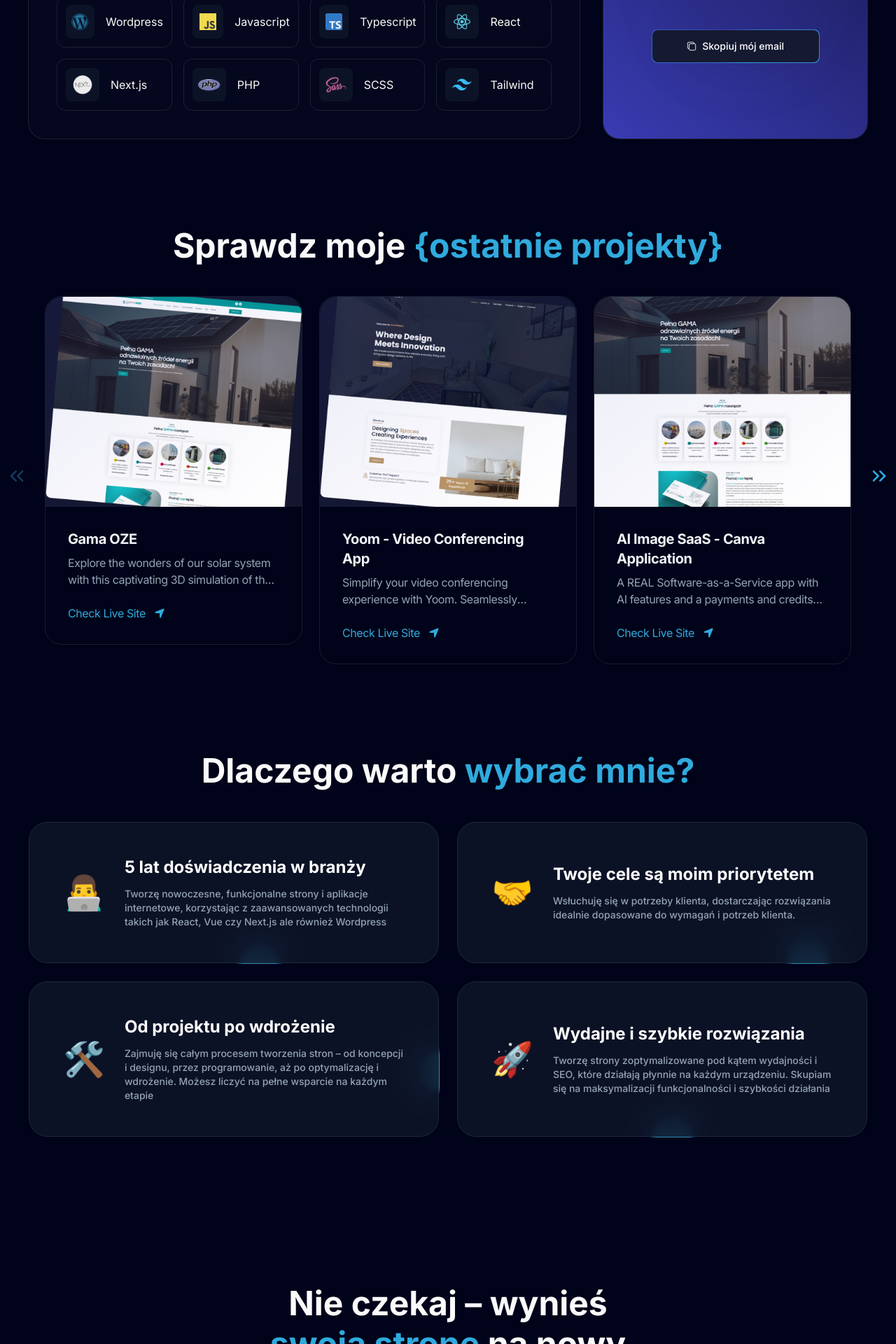
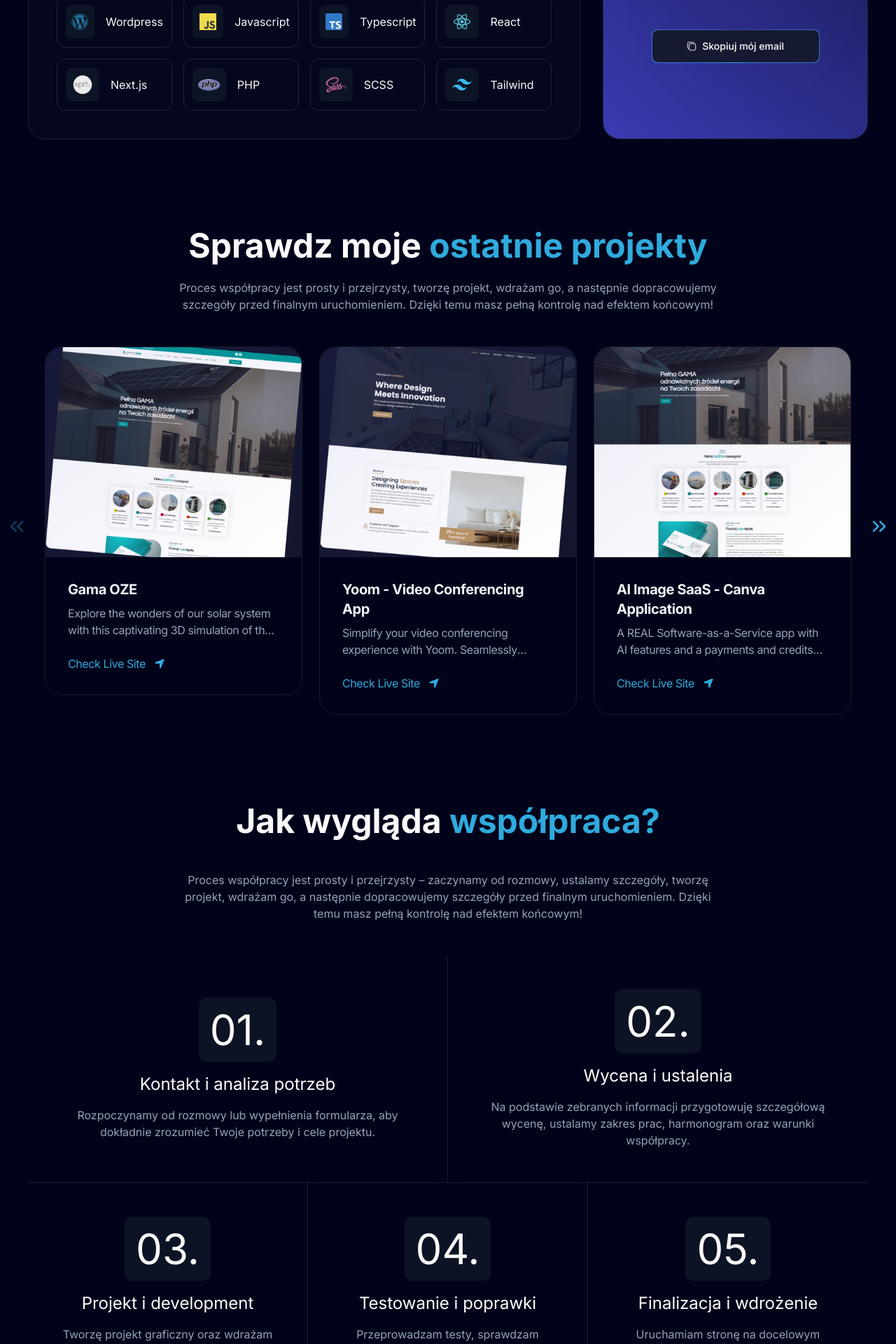
Before and after one commit to frageno/portfolio, a Next.js app: page / in a window 1280 px wide. Shown: the part 1667-3587 px from the top of the page at 70% size. Built offline with nearby package versions, Linux system fonts and the light colour scheme.

Commit message:
feat: add collaboration process section with detailed steps and enhance RecentProject component layout

```diff
--- a/app/page.tsx
+++ b/app/page.tsx
@@ -22,6 +22,42 @@
         <Hero />
         <Grid />
         <RecentProject />
+        <div className="w-full space-y-6 md:space-y-8 lg:space-y-12">
+          <h2 className="heading">
+              Jak wygląda <span className="text-purple"> współpraca?</span>
+          </h2>
+          <p className="text-slate-400 text-base text-center max-w-3xl mx-auto">Proces współpracy jest prosty i przejrzysty – zaczynamy od rozmowy, ustalamy szczegóły, tworzę projekt, wdrażam go, a następnie dopracowujemy szczegóły przed finalnym uruchomieniem. Dzięki temu masz pełną kontrolę nad efektem końcowym!</p>
+          <div className="grid grid-cols-12">
+            {/* First row - span 6 columns */}
+            <div className="flex flex-col items-center justify-center text-center col-span-6 p-6 md:p-8 xl:p-12 space-y-4 border-r border-b border-white/[0.1]">
+              <div className="w-fit text-6xl bg-black-200 p-4 rounded-xl">01.</div>
+              <div className="text-white text-2xl">Kontakt i analiza potrzeb</div>
+              <p className="text-slate-400 text-base">Rozpoczynamy od rozmowy lub wypełnienia formularza, aby dokładnie zrozumieć Twoje potrzeby i cele projektu.</p>
+            </div>
+            <div className="flex flex-col items-center justify-center text-center col-span-6 p-6 md:p-8 xl:p-12 space-y-4 border-b border-white/[0.1]">
+              <div className="w-fit text-6xl bg-black-200 p-4 rounded-xl">02.</div>
+              <div className="text-white text-2xl">Wycena i ustalenia</div>
+              <p className="text-slate-400 text-base">Na podstawie zebranych informacji przygotowuję szczegółową wycenę, ustalamy zakres prac, harmonogram oraz warunki współpracy.</p>
+            </div>
+
+            {/* Second row - span 4 columns each */}
+            <div className="flex flex-col items-center justify-center text-center col-span-4 p-6 md:p-8 xl:p-12 space-y-4 border-r border-white/[0.1]">
+              <div className="w-fit text-6xl bg-black-200 p-4 rounded-xl">03.</div>
+              <div className="text-white text-2xl">Projekt i development</div>
+              <p className="text-slate-400 text-base">Tworzę projekt graficzny oraz wdrażam funkcjonalności, dbając o responsywność, wydajność i estetykę strony.</p>
+            </div>
+            <div className="flex flex-col items-center justify-center text-center col-span-4 p-6 md:p-8 xl:p-12 space-y-4 border-r border-white/[0.1]">
+              <div className="w-fit text-6xl bg-black-200 p-4 rounded-xl">04.</div>
+              <div className="text-white text-2xl">Testowanie i poprawki </div>
+              <p className="text-slate-400 text-base">Przeprowadzam testy, sprawdzam poprawność działania i nanoszę ewentualne poprawki, aby wszystko działało zgodnie z oczekiwaniami.</p>
+            </div>
+            <div className="flex flex-col items-center justify-center text-center col-span-4 p-6 md:p-8 xl:p-12 space-y-4 ">
+              <div className="w-fit text-6xl bg-black-200  p-4 rounded-xl">05.</div>
+              <div className="text-white text-2xl">Finalizacja i wdrożenie</div>
+              <p className="text-slate-400 text-base">Uruchamiam stronę na docelowym serwerze oraz przeprowadzam krótkie szkolenie z jej obsługi, abyś mógł w pełni z niej korzystać.</p>
+            </div>
+          </div>
+        </div>
         <Experience />
         <Footer />
       </div>
--- a/components/RecentProject.tsx
+++ b/components/RecentProject.tsx
@@ -14,10 +14,14 @@
 const RecentProject = () => {
   return (
     <div id="projekty" className="space-y-12">
-        <h2 className="heading">
-            Sprawdz moje { '' }
-            <span className="text-purple">{"{ostatnie projekty}"}</span>
-        </h2>
+        <div className="space-y-6">
+          <h2 className="heading">
+              Sprawdz moje { '' }
+              <span className="text-purple">ostatnie projekty</span>
+          </h2>
+          <p className="text-slate-400 text-base text-center max-w-3xl mx-auto">Proces współpracy jest prosty i przejrzysty, tworzę projekt, wdrażam go, a następnie dopracowujemy szczegóły przed finalnym uruchomieniem. Dzięki temu masz pełną kontrolę nad efektem końcowym!</p>
+        </div>
+
         <div className="relative px-8 lg:px-6">
         <Swiper
           modules={[Navigation]}
--- a/components/ui/BentoGrid.tsx
+++ b/components/ui/BentoGrid.tsx
@@ -131,19 +131,13 @@
             </div>
           )}
 
-          {/* {id === 2 && (
-            <a href="#kontakt">
-              <MagicButton title="Skontaktuj się" position="right" />
-            </a>
-          )} */}
-
           {id === 3 && (
             <div className="w-full">
               {/* Desktop Grid */}
               <div className="hidden lg:grid md:grid-cols-2 lg:grid-cols-4 gap-4 pt-8">
                 {techStack.map((tech, index) => (
-                  <div key={index} className="flex items-center gap-4 p-3 rounded-xl border border-white/[0.1] transition-all duration-300 hover:bg-slate-900/[0.8] hover:scale-105 group/tech">
-                    <div className="flex items-center justify-center w-12 h-12 bg-slate-900/[0.8] rounded-lg border border-transparent transition-all duration-300 group-hover/tech:border-white/[0.1]">
+                  <div key={index} className="flex items-center gap-4 p-3 rounded-xl border border-black-300 transition-all duration-300 hover:bg-black-200 hover:scale-105 group/tech">
+                    <div className="flex items-center justify-center w-12 h-12 bg-black-200 rounded-lg border border-transparent transition-all duration-300 group-hover/tech:border-white/[0.1]">
                       <img src={tech.image} className="w-10 h-10 object-cover" alt={tech.alt} />
                     </div>
                     <div>
```
